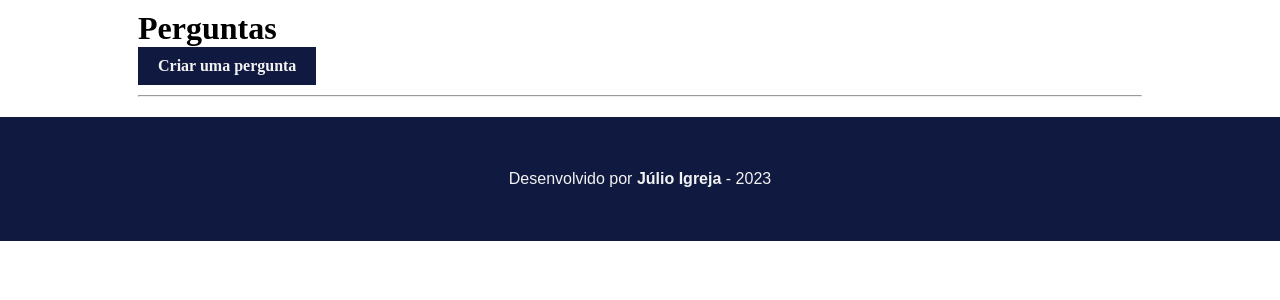
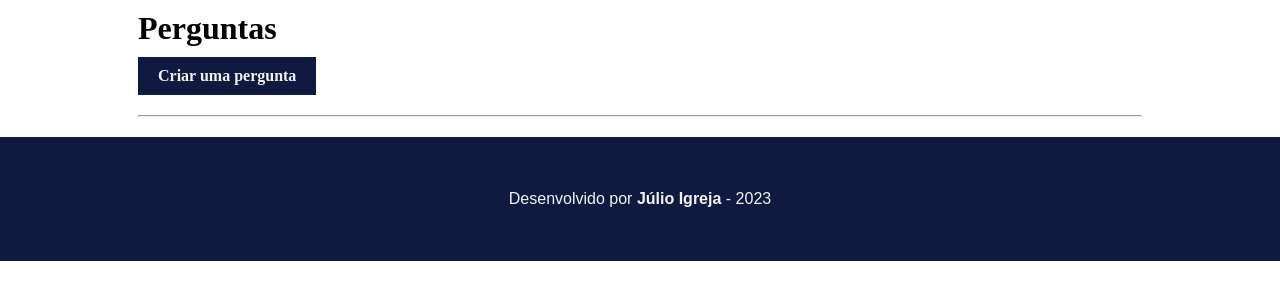
Before and after one commit to JulioEvencio/php-quest, a PHP site: page / in a window 1280 px wide. Shown: the part 70-370 px from the top of the page. Run offline with PHP 8.4, Linux system fonts and the light colour scheme; data that the repository does not hold is empty.

Commit message:
Update style

```diff
--- a/app/views/pages/home.php
+++ b/app/views/pages/home.php
@@ -3,7 +3,7 @@
 <main>
     <div class="container">
         <h1>Perguntas</h1>
-        <a href=""><button>Criar uma pergunta</button></a>
+        <a href=""><button class="button-question">Criar uma pergunta</button></a>
         <hr>
 
         <?php
--- a/public/css/home.css
+++ b/public/css/home.css
@@ -1,4 +1,8 @@
 @charset "utf-8";
+
+.button-question {
+    margin: 10px 0px;
+}
 
 .question {
     border: 5px solid var(--blue);
```
